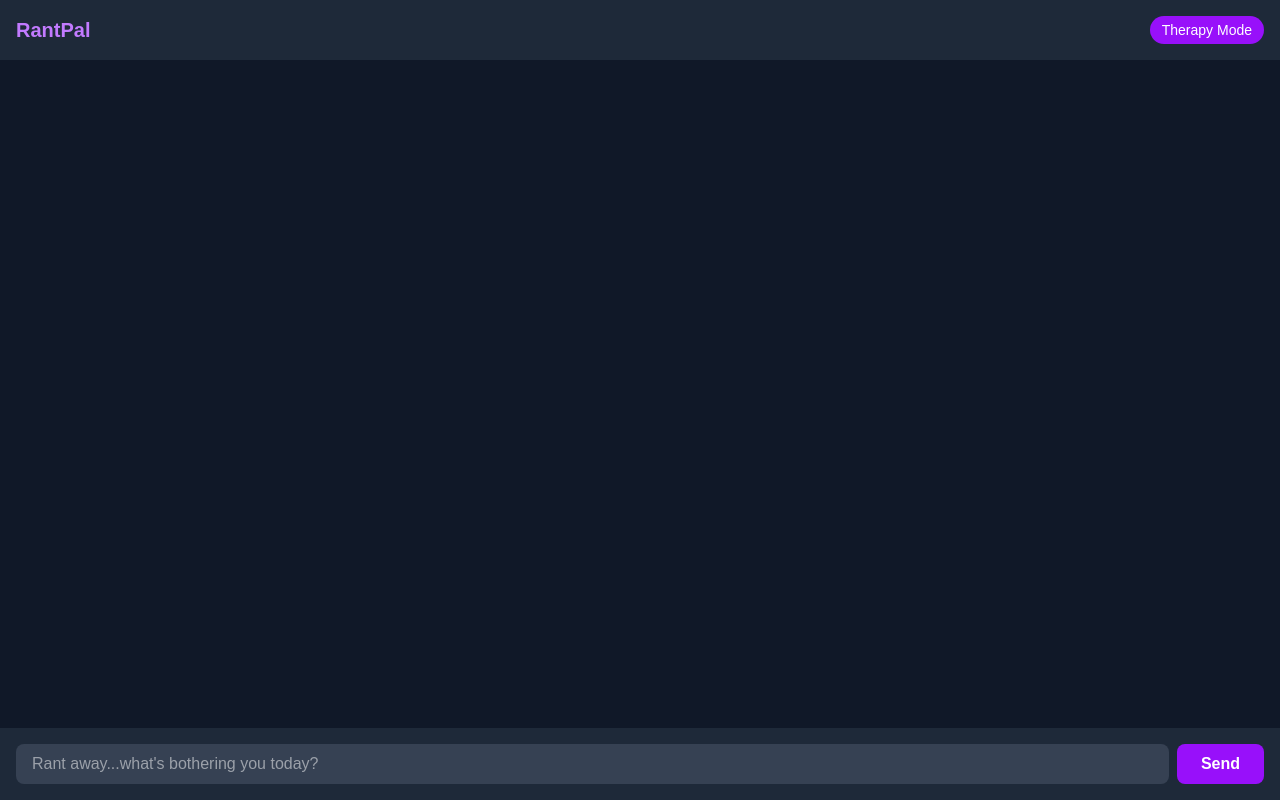
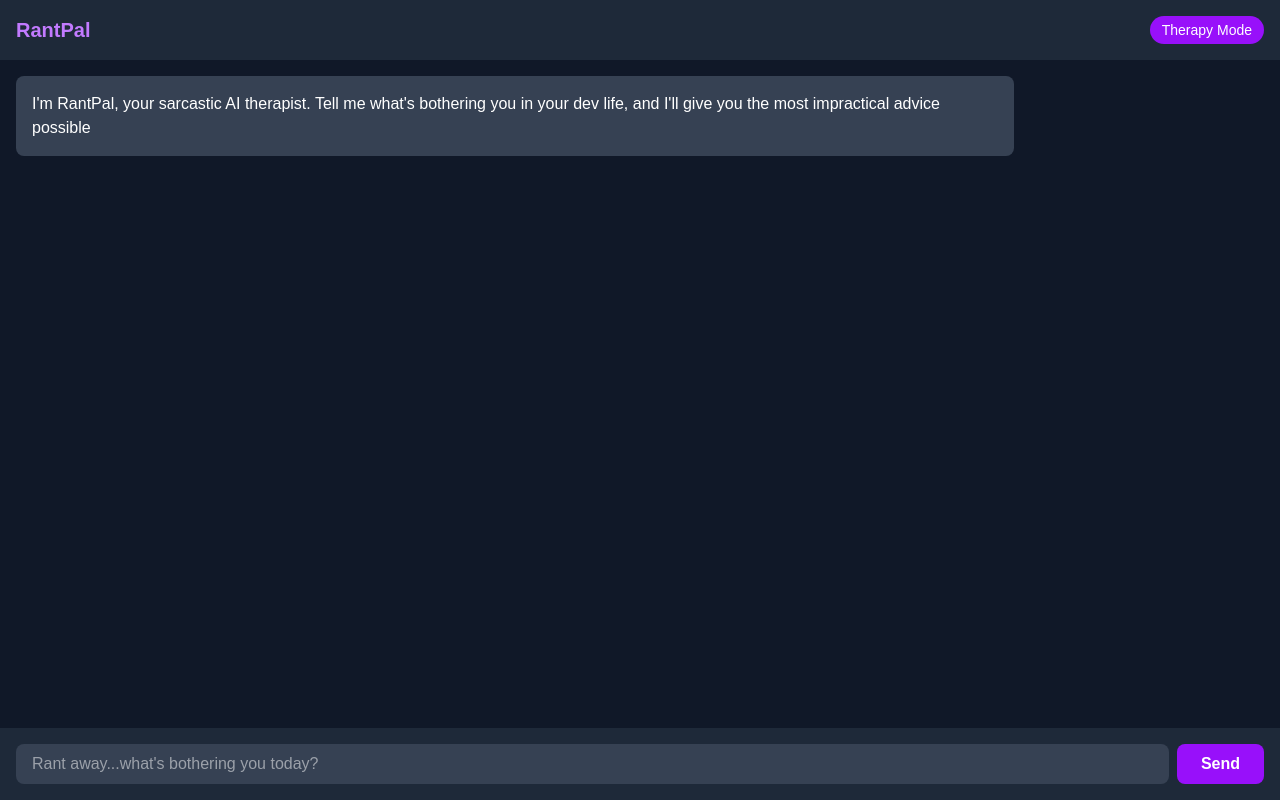
Before and after one commit to EmmanuelOBUjunior/rantPal, a Next.js app: page /chat in a window 1280 px wide. Built offline with nearby package versions, Linux system fonts and the light colour scheme.

Commit message:
feat:chatpage/ working on chat messages area

```diff
--- a/app/chat/page.tsx
+++ b/app/chat/page.tsx
@@ -88,7 +88,11 @@ const page = () => {
       {/* Chat Messages */}
       <div className="flex-1 overflow-y-auto p-4 space-y-4">
         {messages.map((message)=>(
-            <div key={message.id} className={`flex ${message.sender=== 'user'? 'justify-end' : 'justify-start'}`}></div>
+            <div key={message.id} className={`flex ${message.sender=== 'user'? 'justify-end' : 'justify-start'}`}>
+                <div className={`max-w-[80%] rounded-lg p-4 ${message.sender === 'user'?'bg-purple-600 text-white':'bg-gray-700 text-white'}`}>
+                    {message.content}
+                </div>
+            </div>
         ))}
       </div>
 
```
